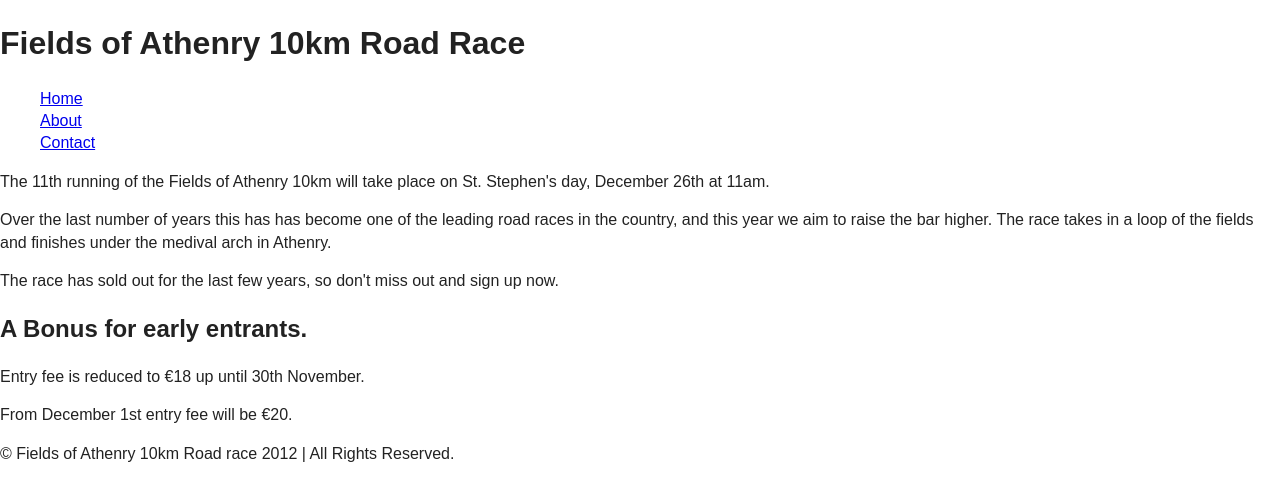
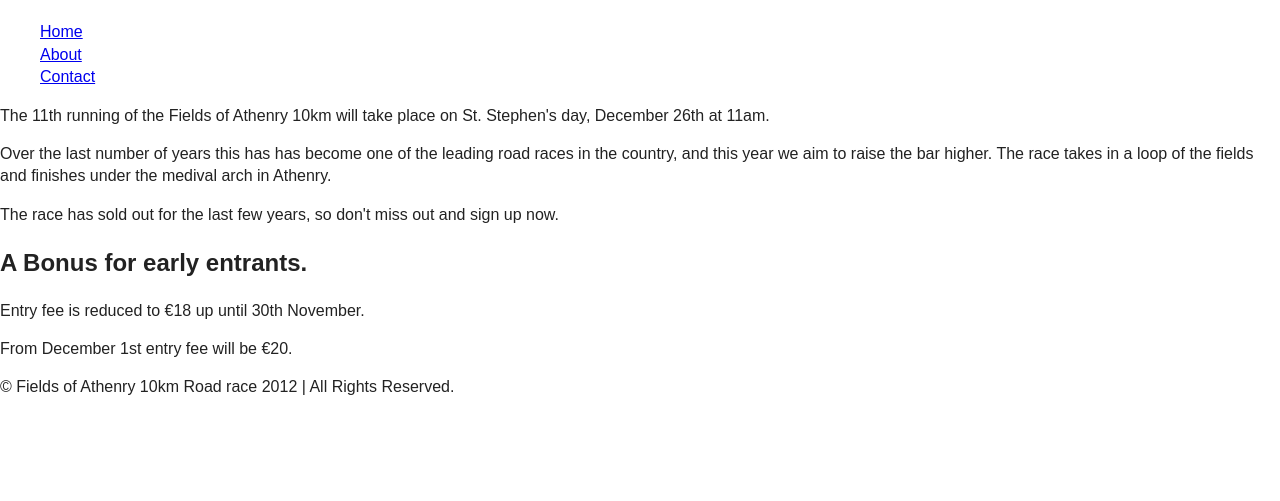
Before and after one commit to alanburke/10km, a Jekyll site: the page built from index.html, in a window 1280 px wide. Shown: the top 501 px of the page. Built offline with Jekyll 4.4.1, drawn with Linux system fonts in a browser that asks for light colours; nearby versions of some CDN libraries.

Commit message:
Update default layout - Remove site title

```diff
--- a/_layouts/default.html
+++ b/_layouts/default.html
@@ -18,7 +18,7 @@
     </head>
     <body>
         <header>
-        <h1> {% if page.title %} {{ page.title }} | {% endif %} Fields of Athenry 10km Road Race </h1>
+        <h1> {% if page.title %} {{ page.title }} {% endif %}  </h1>
         </header>
 
         <nav role="navigation">
```
